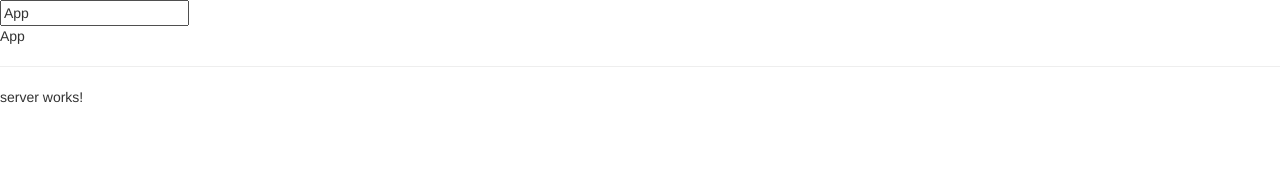
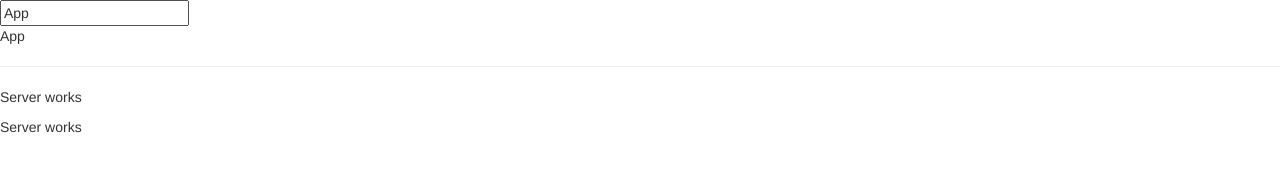
Before and after one commit to secretMoi/angular-udemy-tuto, an Angular app: page / in a window 1280 px wide. Shown: the top 187 px of the page. Built offline with nearby package versions, Linux system fonts and the light colour scheme.

Commit message:
Add basic component and use other

```diff
--- a/src/app/app.component.html
+++ b/src/app/app.component.html
@@ -3,4 +3,4 @@
 
 <hr>
 
-<app-server></app-server>
+<app-servers></app-servers>
--- a/src/app/app.module.ts
+++ b/src/app/app.module.ts
@@ -4,11 +4,13 @@
 import { AppComponent } from './app.component';
 import {FormsModule} from "@angular/forms";
 import { ServerComponent } from './server/server.component';
+import { ServersComponent } from './servers/servers.component';
 
 @NgModule({
   declarations: [
     AppComponent,
-    ServerComponent // ajoute notre component dans angular
+    ServerComponent,
+    ServersComponent // ajoute notre component dans angular
   ],
   imports: [
     BrowserModule,
--- a/src/app/server/server.component.html
+++ b/src/app/server/server.component.html
@@ -1 +1 @@
-<p>server works!</p>
+<p>Server works</p>
--- /dev/null
+++ b/src/app/servers/servers.component.html
@@ -0,0 +1,2 @@
+<app-server></app-server>
+<app-server></app-server>
--- /dev/null
+++ b/src/app/servers/servers.component.ts
@@ -0,0 +1,15 @@
+import { Component, OnInit } from '@angular/core';
+
+@Component({
+  selector: 'app-servers',
+  templateUrl: './servers.component.html',
+  styleUrls: ['./servers.component.css']
+})
+export class ServersComponent implements OnInit {
+
+  constructor() { }
+
+  ngOnInit(): void {
+  }
+
+}
```
Also changed, not shown: src/app/servers/servers.component.css (added), 1 other file (tests, documents, lock files or other folders).
